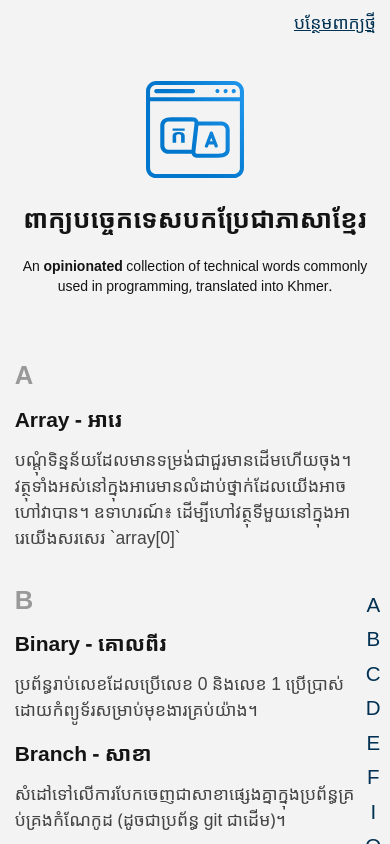
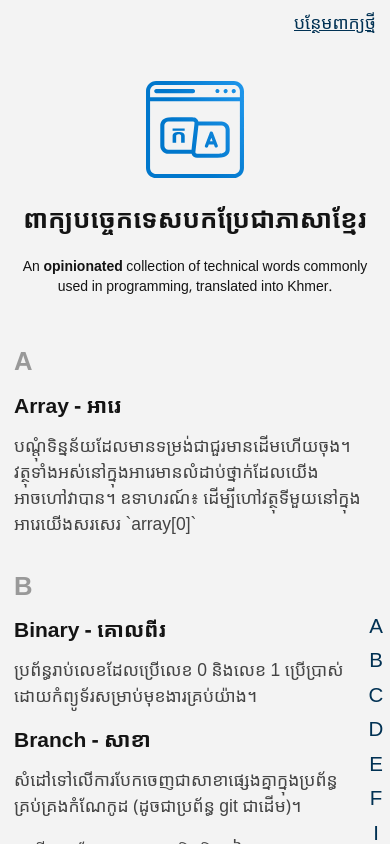
Before and after one commit to masayaShinoda/khmer-programming-words, a SvelteKit app: page / in a window 390 px wide. Shown: the top 844 px of the page. Built offline with nearby package versions, Linux system fonts and the light colour scheme.

Commit message:
fix mobile nav

```diff
--- /dev/null
+++ b/src/lib/AlphabetNav.svelte
@@ -0,0 +1,91 @@
+<script lang="ts">
+	export let alphabet_array: string[];
+</script>
+
+<section class="section_alpha_nav">
+	<nav id="alpha_nav">
+		{#each alphabet_array as item}
+			{#if item.length === 1}
+				<a href={`#${item}`}>
+					{item}
+				</a>
+			{/if}
+		{/each}
+	</nav>
+	<!-- <noscript>JavaScript is required to use this navigation feature.</noscript> -->
+</section>
+
+<style>
+	.section_alpha_nav {
+		width: min(40em, 95%);
+		max-width: min(40em, 95%);
+		display: flex;
+		justify-content: center;
+		margin: 0 auto;
+		padding: 1.5rem 0;
+		background-color: rgba(0, 0, 0, 0);
+		-webkit-backdrop-filter: blur(0.325rem);
+		backdrop-filter: blur(0.325rem);
+		border-top: 2px solid;
+		border-bottom: 2px solid;
+		border-color: var(--clr_grey_shade_e);
+		user-select: none;
+
+		font-size: 1.25rem;
+
+		position: -webkit-sticky;
+		/* Safari */
+		position: sticky;
+		top: 0;
+	}
+
+	@media (prefers-color-scheme: dark) {
+		.section_alpha_nav {
+			border-top-color: var(--clr_dark_shade_a);
+			border-bottom-color: var(--clr_dark_shade_a);
+		}
+	}
+
+	.section_alpha_nav a {
+		text-decoration: none;
+		font-size: 1.5rem;
+	}
+
+	.section_alpha_nav a:not(:last-of-type):not(:only-child) {
+		margin-right: 0.5rem;
+	}
+
+	/* mobile dictionary nav */
+	@media screen and (max-width: 40em) {
+		.section_alpha_nav {
+			width: 2rem;
+			flex-direction: column;
+			position: sticky;
+            left: calc(100% - 2rem);
+			top: 0;
+			margin: 0;
+            margin-right: calc(-1 * 2rem);
+			height: 100dvh;
+			border: none;
+			background: none;
+			backdrop-filter: none;
+			-webkit-backdrop-filter: none;
+			float: left;
+			/* outline: 1px solid red; */
+		}
+		.section_alpha_nav nav {
+			display: inline-flex;
+			flex-direction: column;
+			align-items: center;
+			justify-content: center;
+		}
+		.section_alpha_nav a {
+			margin-bottom: 1rem;
+			font-size: var(--type_scale_4);
+		}
+		.section_alpha_nav a:not(:last-of-type):not(:only-child) {
+			margin: 0 0 1rem 0;
+			/* outline: 1px solid green; */
+		}
+	}
+</style>
--- a/src/routes/+page.svelte
+++ b/src/routes/+page.svelte
@@ -2,6 +2,7 @@
 	import SEOHead from '$lib/SEOHead.svelte';
 	import SectionTop from '$lib/SectionTop.svelte';
 	import Hero from '$lib/Hero.svelte';
+	import AlphabetNav from '$lib/AlphabetNav.svelte';
 	import { dictionary } from '$lib/content/dictionary';
 
 	type DictionaryKey = keyof typeof dictionary;
@@ -35,20 +36,7 @@
 <SEOHead />
 <SectionTop />
 <Hero />
-
-<section class="section_alpha_nav">
-	<nav id="alpha_nav">
-		{#each removeDuplicates(first_char_array) as item}
-			{#if item.length === 1}
-				<a href={`#${item}`}>
-					{item}
-				</a>
-			{/if}
-		{/each}
-	</nav>
-	<!-- <noscript>JavaScript is required to use this navigation feature.</noscript> -->
-</section>
-
+<AlphabetNav alphabet_array={removeDuplicates(first_char_array)} />
 <section class="section_main">
 	<dl id="definition_list">
 		{#each dictionary_keys as item}
@@ -70,84 +58,10 @@
 </footer>
 
 <style>
-	.section_alpha_nav {
-		width: min(40em, 95%);
-		max-width: min(40em, 95%);
-		display: flex;
-		justify-content: center;
-		margin: 0 auto;
-		padding: 1.5rem 0;
-		background-color: rgba(0, 0, 0, 0);
-		-webkit-backdrop-filter: blur(0.325rem);
-		backdrop-filter: blur(0.325rem);
-		border-top: 2px solid;
-		border-bottom: 2px solid;
-		border-color: var(--clr_grey_shade_e);
-		user-select: none;
-
-		font-size: 1.25rem;
-
-		position: -webkit-sticky;
-		/* Safari */
-		position: sticky;
-		top: 0;
-	}
-
-	@media (prefers-color-scheme: dark) {
-		.section_alpha_nav {
-			border-top-color: var(--clr_dark_shade_a);
-			border-bottom-color: var(--clr_dark_shade_a);
-		}
-	}
-
-	.section_alpha_nav a {
-		text-decoration: none;
-		font-size: 1.5rem;
-	}
-
-	.section_alpha_nav a:not(:last-of-type):not(:only-child) {
-		margin-right: 0.5rem;
-	}
-
-	/* mobile dictionary nav */
-	@media screen and (max-width: 40em) {
-		.section_alpha_nav {
-			flex-direction: column;
-			position: sticky;
-			right: 0;
-			top: 0;
-			padding: 0 .625rem;
-			margin: auto 0 auto auto;
-			width: auto;
-			height: 100dvh;
-			max-width: 10vw;
-			border: none;
-			background: none;
-			backdrop-filter: none;
-			-webkit-backdrop-filter: none;
-			float: right;
-			/* outline: 1px solid red; */
-		}
-		.section_alpha_nav nav {
-			display: inline-flex;
-			flex-direction: column;
-			align-items: center;
-			justify-content: center;
-		}
-		.section_alpha_nav a {
-			margin-bottom: 1rem;
-			font-size: var(--type_scale_4);
-		}
-		.section_alpha_nav a:not(:last-of-type):not(:only-child) {
-			margin: 0 0 1rem 0;
-			/* outline: 1px solid green; */
-		}
-	}
-
 	.section_main {
-		display: flex;
+		/* display: flex;
 		flex-direction: column;
-		align-items: flex-start;
+		align-items: flex-start; */
 		width: 100%;
 		max-width: min(48em, 95%);
 		margin: 3.5rem auto;
@@ -158,28 +72,25 @@
 	}
 	@media screen and (max-width: 40em) {
 		.section_main {
-			line-break: anywhere;
-			max-width: 87.5%;
-			margin-right: 8.75%;
+			/* line-break: anywhere; */
+			max-width: 100%;
+			/* max-width: calc(100% - 4rem); */
+			margin: 0 auto;
+			/* padding: 0 2rem 0 2rem; */
 			/* outline: 1px solid red; */
 		}
 	}
 
+
 	.section_main dt {
 		line-height: 1.24;
-	}
-
-	.section_main dd {
-		line-height: 1.5;
-	}
-
-	.section_main dt {
 		font-size: 1.5rem;
 		font-weight: 600;
 		margin: 1rem 0;
 	}
 
 	.section_main dd {
+		line-height: 1.5;
 		margin-bottom: 1.25rem;
 		font-size: 1.25rem;
 		color: var(--clr_grey_shade_a);
@@ -206,6 +117,17 @@
 			color: var(--clr_grey_shade_b);
 		}
 	}
+
+	/* for mobile screen, add padding to dt, dd, and alphabet headings */
+	@media screen and (max-width: 40em) {
+		.heading_alphabet,
+		.section_main dt,
+		.section_main dd {
+			padding: 0 2rem 0 1rem;
+		}
+	}
+
+
 	.section_footer {
 		width: 100%;
 		/* max-width: min(40em, 95%); */
```
